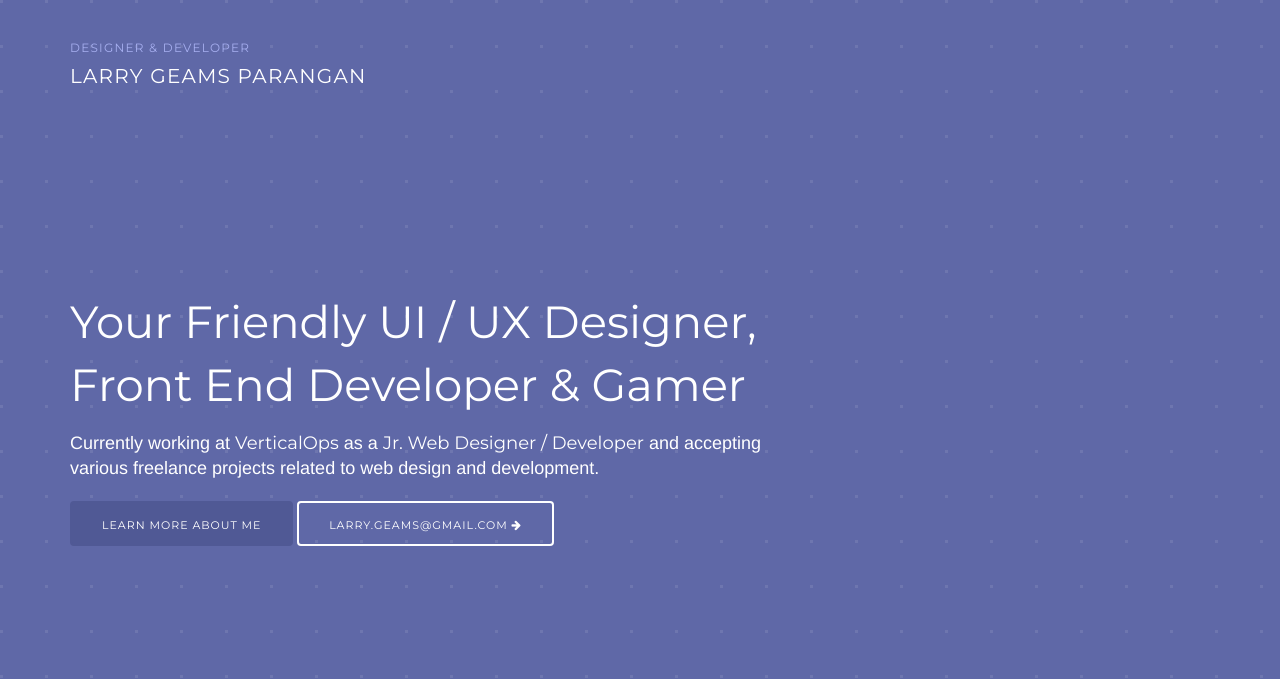
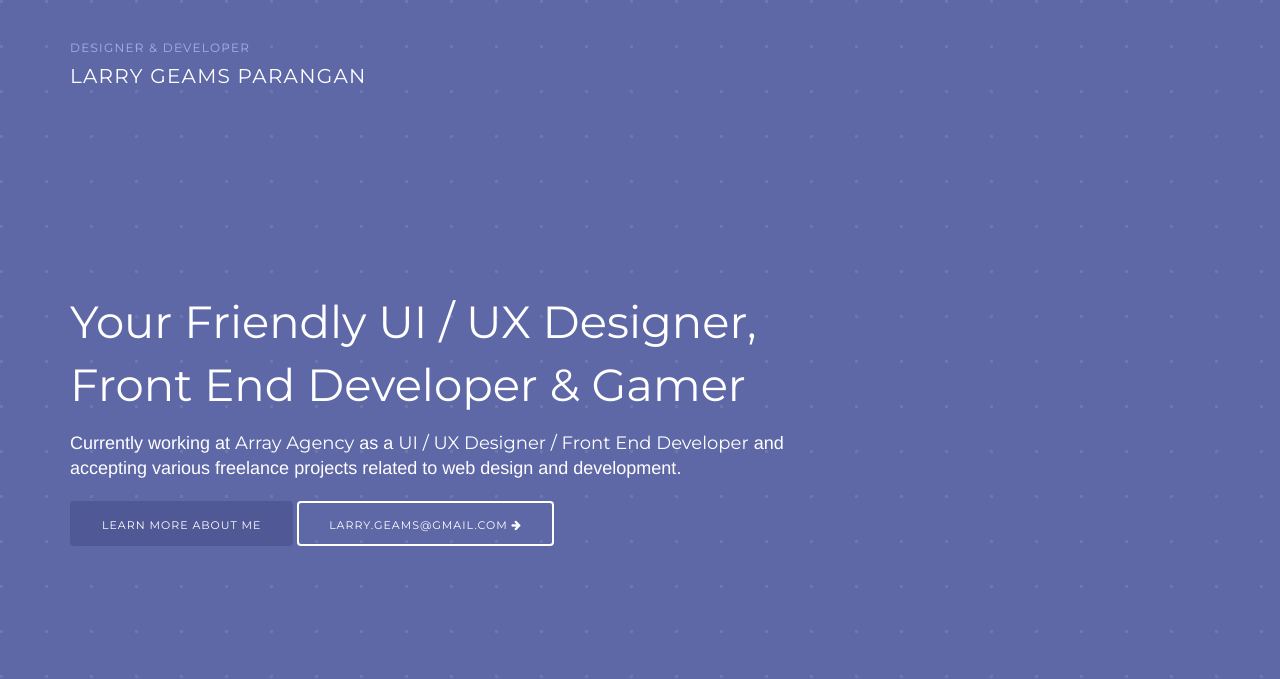
Before and after one commit to larrygeams/larrygeams.github.io, a PHP site: page / in a window 1280 px wide. Shown: the top 679 px of the page. Run offline with PHP 8.4, Linux system fonts and the light colour scheme; some libraries are stand-ins or nearby versions; some web fonts are replaced.

Commit message:
Update hero

```diff
--- a/hero.php
+++ b/hero.php
@@ -10,7 +10,7 @@
                         <div class="col-md-8">
                             <div class="hero-header">
                                 <h1>Your Friendly UI / UX Designer, Front End Developer &amp; Gamer</h1>
-                                <p class="lead">Currently working at <a href="http://verticalops.com/" target="_blank" class="anchor">VerticalOps</a> as a <strong>Jr. Web Designer / Developer</strong> and accepting various freelance projects related to web design and development.</p>
+                                <p class="lead">Currently working at <a href="http://www.arrayagency.com/" target="_blank" class="anchor">Array Agency</a> as a <strong>UI / UX Designer / Front End Developer</strong> and accepting various freelance projects related to web design and development.</p>
                             </div>
 
                             <a href="#showcase-clients" class="btn btn-secondary">Learn More About Me</a>
--- a/index.html
+++ b/index.html
@@ -51,8 +51,10 @@
 
                     <div class="row hero-content">
                         <div class="col-md-8">
-                            <h1>Your Friendly UI / UX Designer, Front End Developer &amp; Gamer</h1>
-                            <p class="lead">Currently working at <a href="http://verticalops.com/" target="_blank" class="anchor">VerticalOps</a> as a <strong>Jr. Web Designer / Developer</strong> and accepting various freelance projects related to web design and development.</p>
+                            <div class="hero-header">
+                                <h1>Your Friendly UI / UX Designer, Front End Developer &amp; Gamer</h1>
+                                <p class="lead">Currently working at <a href="http://www.arrayagency.com/" target="_blank" class="anchor">Array Agency</a> as a <strong>UI / UX Designer / Front End Developer</strong> and accepting various freelance projects related to web design and development.</p>
+                            </div>
 
                             <a href="#showcase-clients" class="btn btn-secondary">Learn More About Me</a>
 
```
